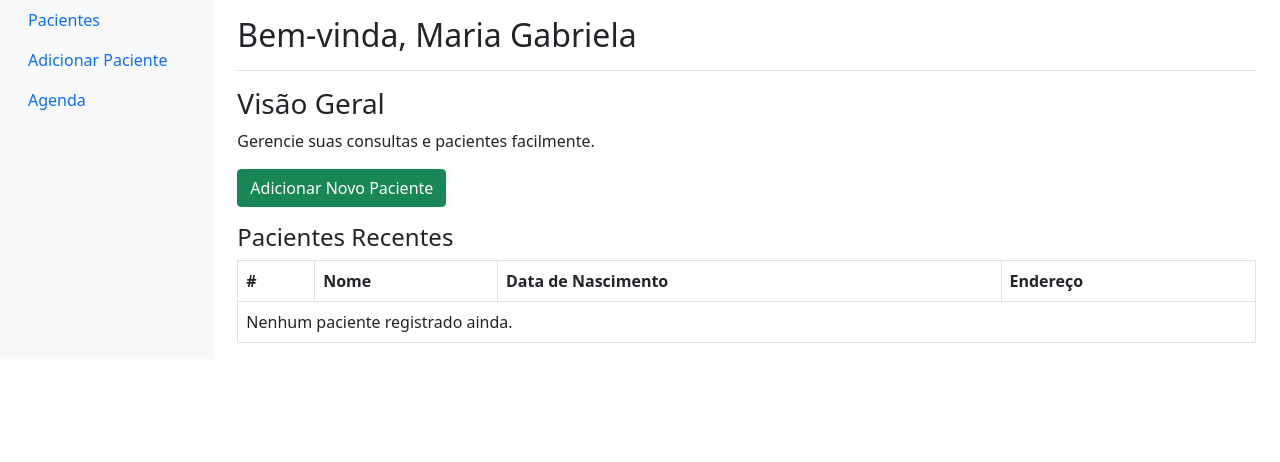
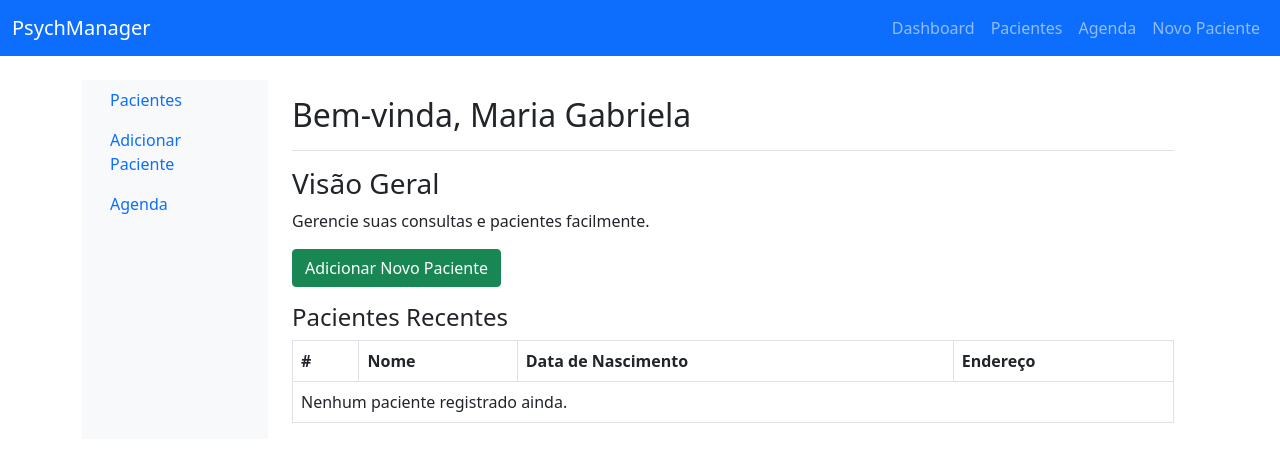
Before and after one commit to igorlopes12/PsychManager, a Django app: page / in a window 1280 px wide. Shown: the top 462 px of the page. Run offline with Django 5.2, Linux system fonts and the light colour scheme; data that the repository does not hold is empty; some libraries are stand-ins or nearby versions.

Commit message:
Refactor templates to use a consistent layout with a new navbar and enhance patient details view

```diff
--- a/pacientes/templates/base.html
+++ b/pacientes/templates/base.html
@@ -5,17 +5,46 @@
 <head>
     <meta charset="UTF-8">
     <meta name="viewport" content="width=device-width, initial-scale=1.0">
-    <title>PsychManager - Dashboard</title>
-    <!-- Adicionando o Bootstrap via CDN -->
-    <link href="https://cdn.jsdelivr.net/npm/bootstrap@5.0.2/dist/css/bootstrap.min.css" rel="stylesheet" integrity="sha384-EVSTQN3/azprG1Anm3QDgpJLIm9Nao0Yz1ztcQTwFspd3yD65VohhpuuCOmLASjC" crossorigin="anonymous">
+    <title>PsychManager</title>
+    <!-- Bootstrap CSS -->
+    <link href="https://cdn.jsdelivr.net/npm/bootstrap@5.0.2/dist/css/bootstrap.min.css" rel="stylesheet">
+    <!-- CSS Externo -->
+    <link href="{% static 'css/styles.css' %}" rel="stylesheet">
 </head>
 <body>
+    <!-- Navbar -->
+    <nav class="navbar navbar-expand-lg navbar-dark bg-primary">
+        <div class="container-fluid">
+            <a class="navbar-brand" href="{% url 'dashboard' %}">PsychManager</a>
+            <button class="navbar-toggler" type="button" data-bs-toggle="collapse" data-bs-target="#navbarNav" aria-controls="navbarNav" aria-expanded="false" aria-label="Toggle navigation">
+                <span class="navbar-toggler-icon"></span>
+            </button>
+            <div class="collapse navbar-collapse" id="navbarNav">
+                <ul class="navbar-nav ms-auto">
+                    <li class="nav-item">
+                        <a class="nav-link" href="{% url 'dashboard' %}">Dashboard</a>
+                    </li>
+                    <li class="nav-item">
+                        <a class="nav-link" href="{% url 'lista_pacientes' %}">Pacientes</a>
+                    </li>
+                    <li class="nav-item">
+                        <a class="nav-link" href="{% url 'agenda_view' %}">Agenda</a>
+                    </li>
+                    <li class="nav-item">
+                        <a class="nav-link" href="{% url 'novo_paciente' %}">Novo Paciente</a>
+                    </li>
+                </ul>
+            </div>
+        </div>
+    </nav>
+
     <!-- Conteúdo da página -->
-    {% block content %}
-    {% endblock %}
+    <div class="container mt-4">
+        {% block content %}
+        {% endblock %}
+    </div>
 
     <!-- Scripts do Bootstrap -->
-    <script src="https://cdn.jsdelivr.net/npm/pop@0.0.33/dist/pop.min.js"></script>
-    <script src="https://cdnjs.cloudflare.com/ajax/libs/popper.js/1.14.0/umd/popper.min.js" integrity="sha384-cs/chFZiN24E4KMATLdqdvsezGxaGsi4hLGOzlXwp5UZB1LY//20VyM2taTB4QvJ" crossorigin="anonymous"></script>
+    <script src="https://cdn.jsdelivr.net/npm/bootstrap@5.0.2/dist/js/bootstrap.bundle.min.js"></script>
 </body>
 </html>
--- a/pacientes/templates/calendario.html
+++ b/pacientes/templates/calendario.html
@@ -1,4 +1,5 @@
 {% load static %}
+{% extends 'base.html' %}
 {% load fullcalendar %}
 <!DOCTYPE html>
 <html lang="pt-br">
--- a/pacientes/views.py
+++ b/pacientes/views.py
@@ -12,9 +12,6 @@ import json
 def home_view(request):
     if request.method == 'GET':
         return render(request, 'home.html')
-
-
-
 
 
 def agenda_view(request):
```
Also changed, not shown: pacientes/templates/detalhes_paciente.html (+30 -16 lines), static/css/style.css (+41 -0 lines).
